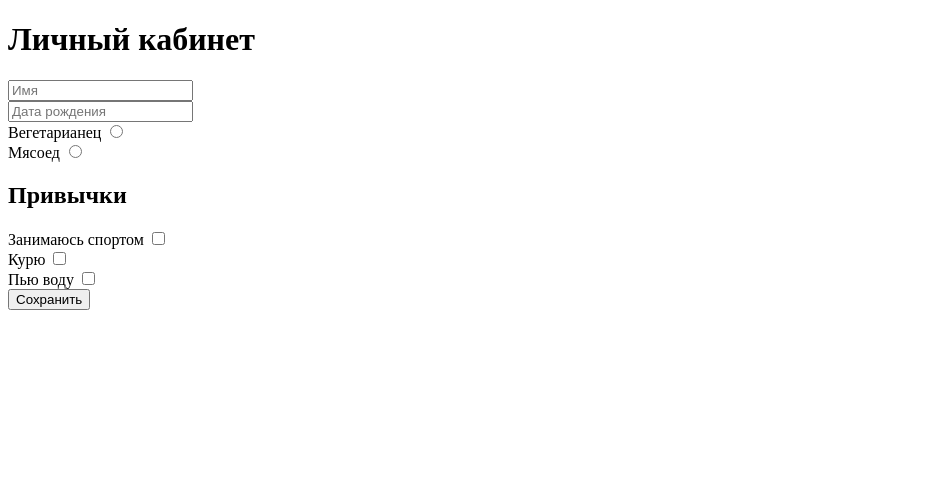
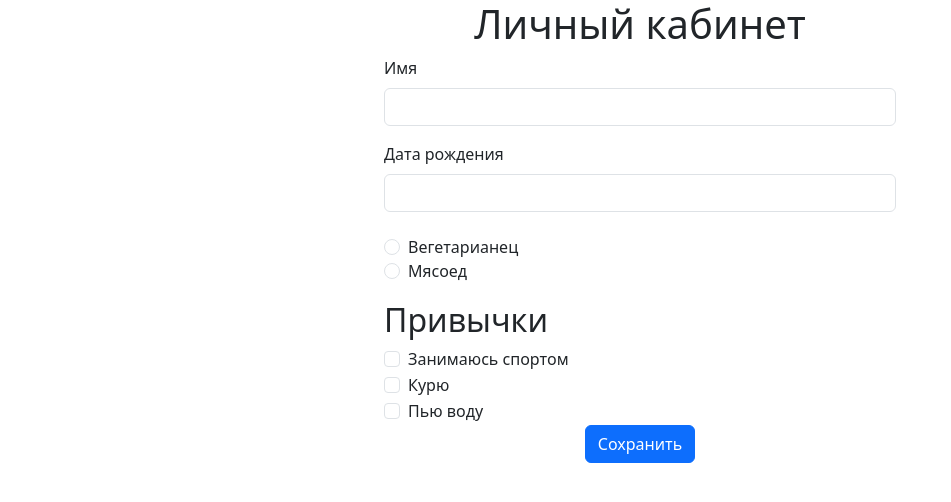
Before and after one commit to KachegarGhrr/Sprint11, a plain HTML site: page private_office.html in a window 1280 px wide. Shown: the whole page, without its empty margins (0-951 px from the left). Drawn offline with nearby package versions, Linux system fonts and the light colour scheme.

Commit message:
bootstrap

```diff
--- a/LK.css
+++ b/LK.css
@@ -1,5 +1,12 @@
+.main {
+  display: flex;
+  flex-direction: column;
+  align-items: center;
+}
+
 .mainForm {
     display: active;
+    width: 40%;
   }
 
 .mainForm.active {
@@ -17,3 +24,8 @@
 .active {
     display: block;
 }
+
+.knopka {
+  display: flex;
+  justify-content: center
+}
--- a/private_office.html
+++ b/private_office.html
@@ -5,42 +5,60 @@
     <meta name="viewport" content="width=device-width, initial-scale=1.0">
     <title>Личный кабинет</title>
     <link rel="stylesheet" href="LK.css">
+    <link href="https://cdn.jsdelivr.net/npm/bootstrap@5.3.0-alpha3/dist/css/bootstrap.min.css" rel="stylesheet" integrity="sha384-KK94CHFLLe+nY2dmCWGMq91rCGa5gtU4mk92HdvYe+M/SXH301p5ILy+dN9+nJOZ" crossorigin="anonymous">
 </head>
 <body>
+    <div class="main">
     <h1>Личный кабинет</h1>
 
     <form class="mainForm" id="userForm1">
-        <div>
-            <input id="userName" type="text" placeholder="Имя">
+        <div class="mb-3">
+            <label for="validationDefault01" class="form-label">Имя</label>
+            <input class="form-control" id="userName" type="text" placeholder="">
         </div>
-        <div>
-            <input id="userBirthdate" type="text" placeholder="Дата рождения">
-        </div>
-        <div>
-            <label for="Vegan">Вегетарианец</label>
-            <input name="pitanieType" id="Vegan" type="radio" value="vegan">
-            <br>
-            <label for="Myasoed">Мясоед</label>
-            <input name="pitanieType" id="Myasoed" type="radio" value="myasoed">
+        <div class="mb-3">
+            <label for="autoSizingInputGroup" class="form-label">Дата рождения</label>
+            <input class="form-control" id="userBirthdate" type="text" placeholder="">
         </div>
 
-        <h2>Привычки</h2>
-        <div>
-            <label for="userQuestion1">Занимаюсь спортом</label>
-            <input id="userQuestion1" type="checkbox" value="Sport">
+            <fieldset class="row mb-3">
+                <legend class="col-form-label col-sm-2 pt-0"></legend>
+                <div>
+                    <div class="form-check">
+                        <label class="form-check-label" for="Vegan">Вегетарианец</label>
+                        <input class="form-check-input" name="pitanieType" id="Vegan" type="radio" value="vegan">
+                        <br>
+                        <label class="form-check-label" for="Myasoed">Мясоед</label>
+                        <input class="form-check-input" name="pitanieType" id="Myasoed" type="radio" value="myasoed">
+                    </div>
+                </div>
+            </fieldset>
+
+            <div class="row mb-3">
+                <div>
+                    <h2>Привычки</h2>
+                    <div class="form-check">
+                        <label class="form-check-label" for="userQuestion1">Занимаюсь спортом</label>
+                        <input class="form-check-input" id="userQuestion1" type="checkbox" value="Sport">
+                    </div>
+                    <div class="form-check">
+                        <label class="form-check-label" for="userQuestion2">Курю</label>
+                        <input class="form-check-input" id="userQuestion2" type="checkbox" value="Kurit">
+                    </div>
+                    <div class="form-check">
+                        <label class="form-check-label" for="userQuestion3">Пью воду</label>
+                        <input class="form-check-input" id="userQuestion3" type="checkbox" value="Voda">
+                    </div>
+                </div>
+                <div class="knopka">
+                    <button class="btn btn-primary" type="submit" name="save">Сохранить</button>
+                </div>
+            </div>
         </div>
-        <div>
-            <label for="userQuestion2">Курю</label>
-            <input id="userQuestion2" type="checkbox" value="Kurit">
-        </div>
-        <div>
-            <label for="userQuestion3">Пью воду</label>
-            <input id="userQuestion3" type="checkbox" value="Voda">
-        </div>
+    </div>
+    </form>
 
-        <button type="submit" name="save">Сохранить</button>
 
-    </form>
 
     <form class="editForm" id="userForm2">
         <div><h2>Имя: </h2><h3 id="fieldName"></h3></div>
```
Also changed, not shown: 1 other file.
